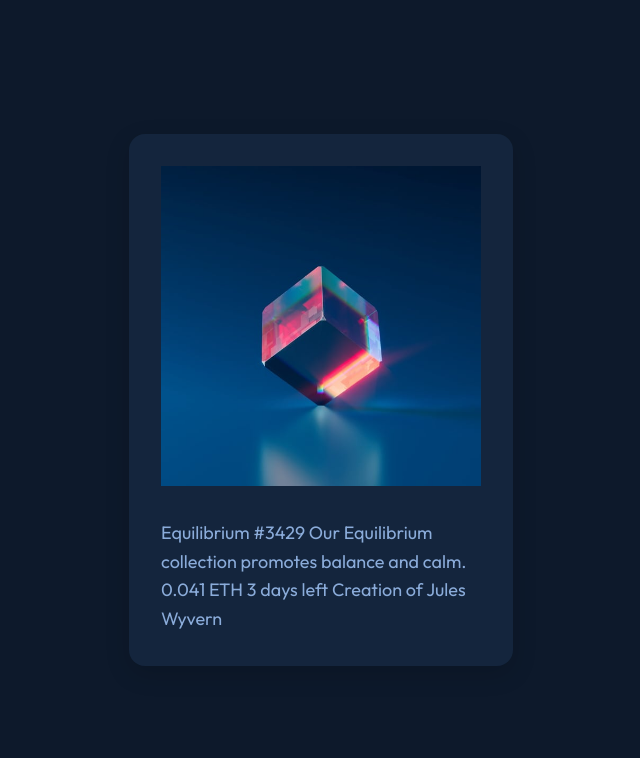
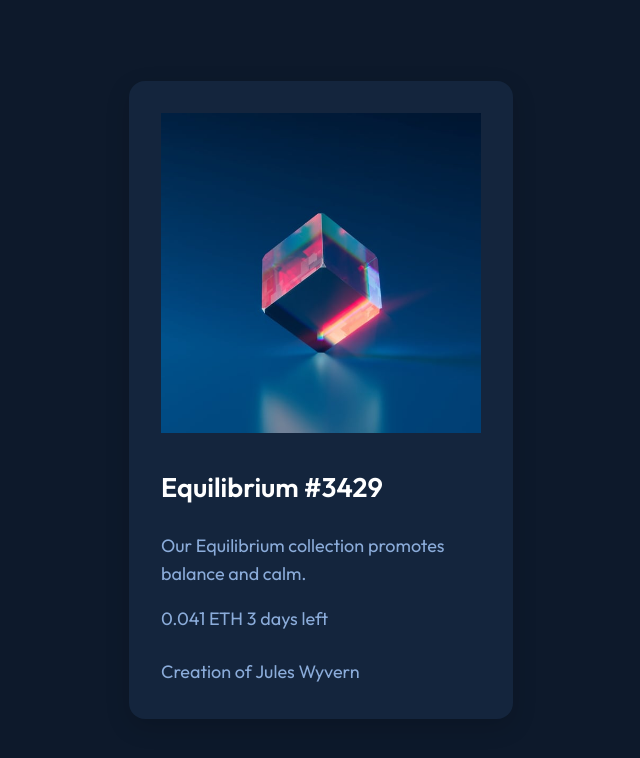
Before and after one commit to BCEESAY10/nft-prev-card-component, a plain HTML site: page index.html in a window 1280 px wide. Shown: the whole page, without its empty margins (319-959 px from the left). Drawn offline with Linux system fonts and the light colour scheme.

Commit message:
start section

```diff
--- a/index.html
+++ b/index.html
@@ -12,12 +12,14 @@
     <header class="header">
       <img src="images/image-equilibrium.jpg" alt="Main image">
     </header>
-    Equilibrium #3429
+    <section class="content">
+      <h1>Equilibrium #3429</h1>
+      <p>Our Equilibrium collection promotes balance and calm.</p>
 
-    Our Equilibrium collection promotes balance and calm.
+      0.041 ETH
+      3 days left
+    </section>
 
-    0.041 ETH
-    3 days left
 
     Creation of Jules Wyvern
   </main>
```
